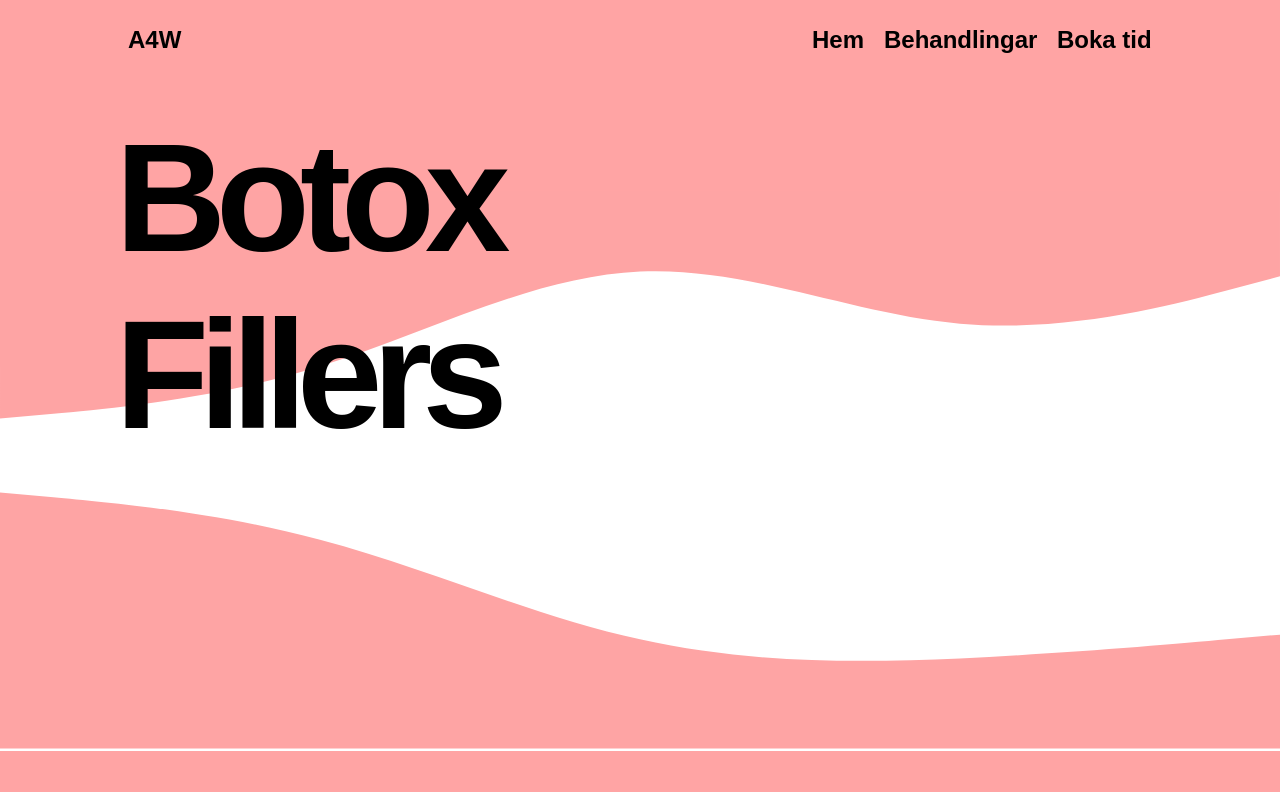
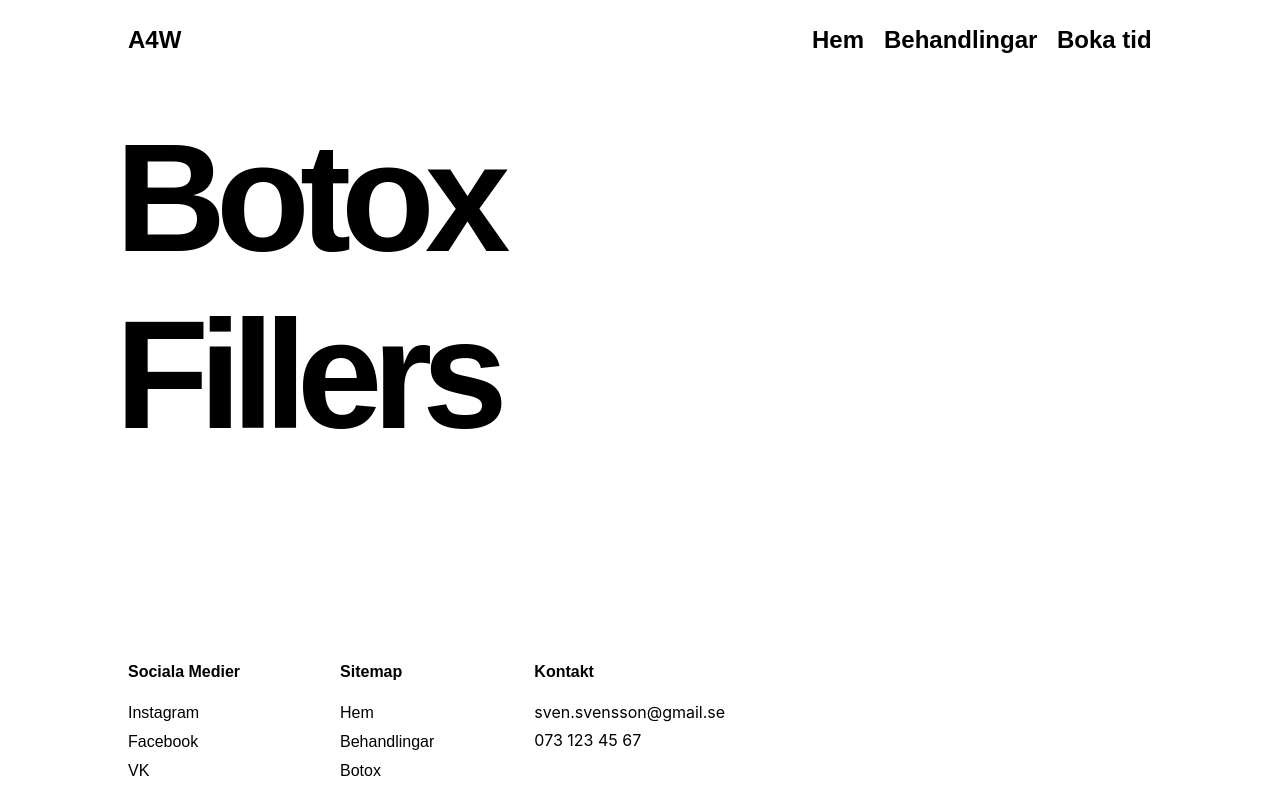
Before and after one commit to yamsboi/a4w, a React (Create React App) app: page /behandlingar in a window 1280 px wide. Shown: the top 792 px of the page. Built offline with nearby package versions, Linux system fonts and the light colour scheme; a web font is replaced by a local one.

Commit message:
minor adjustments

```diff
--- a/src/Components/Card.jsx
+++ b/src/Components/Card.jsx
@@ -6,12 +6,12 @@ import Image from "./Image";
 import { useScrollPosition } from "@n8tb1t/use-scroll-position";
 
 function Card(props) {
-  const [elementPosition, setElementPosition] = useState({ y: 500 });
+  const [elementPosition, setElementPosition] = useState(300);
   const elementRef = useRef();
 
   useScrollPosition(
     ({ currPos }) => {
-      setElementPosition(currPos);
+      setElementPosition(currPos.y / 2);
       console.log(currPos.y);
     },
     [],
@@ -24,7 +24,7 @@ function Card(props) {
         ref={elementRef}
         className="card__title"
         style={{
-          transform: `translate( ${elementPosition.y - 500}px, -50% )`
+          transform: `translate( ${elementPosition - 300}px, -50% )`
         }}>
         {props.title}
       </h1>
--- a/src/Components/Footer/Footer.jsx
+++ b/src/Components/Footer/Footer.jsx
@@ -46,7 +46,7 @@ const siteMap = [
 const Footer = () => {
   return (
     <React.Fragment>
-      <svg
+      {/* <svg
         xmlns="http://www.w3.org/2000/svg"
         viewBox="0 0 1440 320"
         preserveAspectRatio="none"
@@ -56,7 +56,7 @@ const Footer = () => {
           fillOpacity="1"
           d="M0,32L60,37.3C120,43,240,53,360,85.3C480,117,600,171,720,197.3C840,224,960,224,1080,218.7C1200,213,1320,203,1380,197.3L1440,192L1440,320L1380,320C1320,320,1200,320,1080,320C960,320,840,320,720,320C600,320,480,320,360,320C240,320,120,320,60,320L0,320Z"
         />
-      </svg>
+      </svg> */}
       <footer>
         <div>
           <p>Sociala Medier</p>
--- a/src/Components/Nav/Nav.jsx
+++ b/src/Components/Nav/Nav.jsx
@@ -52,7 +52,7 @@ function Nav() {
 
       <div className={"overlay " + (state ? "overlay-active" : "")}>
         <div className="wave__before" />
-
+        {/*
         <div className="layer-1">
           <svg xmlns="http://www.w3.org/2000/svg" viewBox="0 0 1440 320">
             <path
@@ -61,7 +61,7 @@ function Nav() {
               d="M0,256L60,250.7C120,245,240,235,360,197.3C480,160,600,96,720,90.7C840,85,960,139,1080,149.3C1200,160,1320,128,1380,112L1440,96L1440,0L1380,0C1320,0,1200,0,1080,0C960,0,840,0,720,0C600,0,480,0,360,0C240,0,120,0,60,0L0,0Z"
             />
           </svg>
-        </div>
+        </div> */}
         {/* <div className="layer-2">
           <svg xmlns="http://www.w3.org/2000/svg" viewBox="0 0 1440 320">
             <path
--- a/src/Components/Routes/Index.jsx
+++ b/src/Components/Routes/Index.jsx
@@ -8,7 +8,6 @@ function Index() {
   return (
     <React.Fragment>
       <section className="intro">
-        <h2>Aesthetic For Wellness</h2>
         <Typography align="left" type="subhead">
           Behandlingar med Botox och fillers som utförs av legitimerad
           sjuksköterska. Certifierad av MyBeautyAcademy. Hembesök är möjligt och
@@ -20,9 +19,7 @@ function Index() {
         title="Fillers"
         alt="Placeholder"
         subtitle="Fillers">
-        <Typography type="headline">
-          Fyll dina läppar, nasalbialväck, ögonlock
-        </Typography>
+        <Typography type="headline">Fyll dina läppar</Typography>
 
         <Button to="/fillers" float="right" text="läs mer" />
       </Card>
--- a/src/Components/style/App.scss
+++ b/src/Components/style/App.scss
@@ -29,6 +29,7 @@ header {
 main {
   padding-left: 10vw;
   padding-right: 10vw;
+  padding-bottom: 15vh;
   display: grid;
   grid-template-columns: 1fr;
   grid-gap: 10vw;
--- a/src/Components/style/footer.scss
+++ b/src/Components/style/footer.scss
@@ -1,7 +1,6 @@
 @import "variables";
 
 footer {
-  background-color: $primary;
   padding: 5vw 10vw 0 10vw;
   font-weight: 600;
 
--- a/src/Components/style/image.scss
+++ b/src/Components/style/image.scss
@@ -6,6 +6,8 @@
   width: 100%;
 
   .image {
+    transition-duration: 200ms;
+
     // position: absolute;
     // top: 50%;
     // left: 50%;
@@ -25,4 +27,12 @@
     object-fit: cover;
     overflow: hidden;
   }
+
+  &:hover {
+    transition-timing-function: ease-in-out;
+
+    .image {
+      transform: scale(1.05);
+    }
+  }
 }
--- a/src/Components/style/nav.scss
+++ b/src/Components/style/nav.scss
@@ -48,7 +48,7 @@ nav {
     transition-delay: 250ms;
 
     @include md {
-      height: 60vh;
+      display: none;
     }
 
     .wave__before {
```
